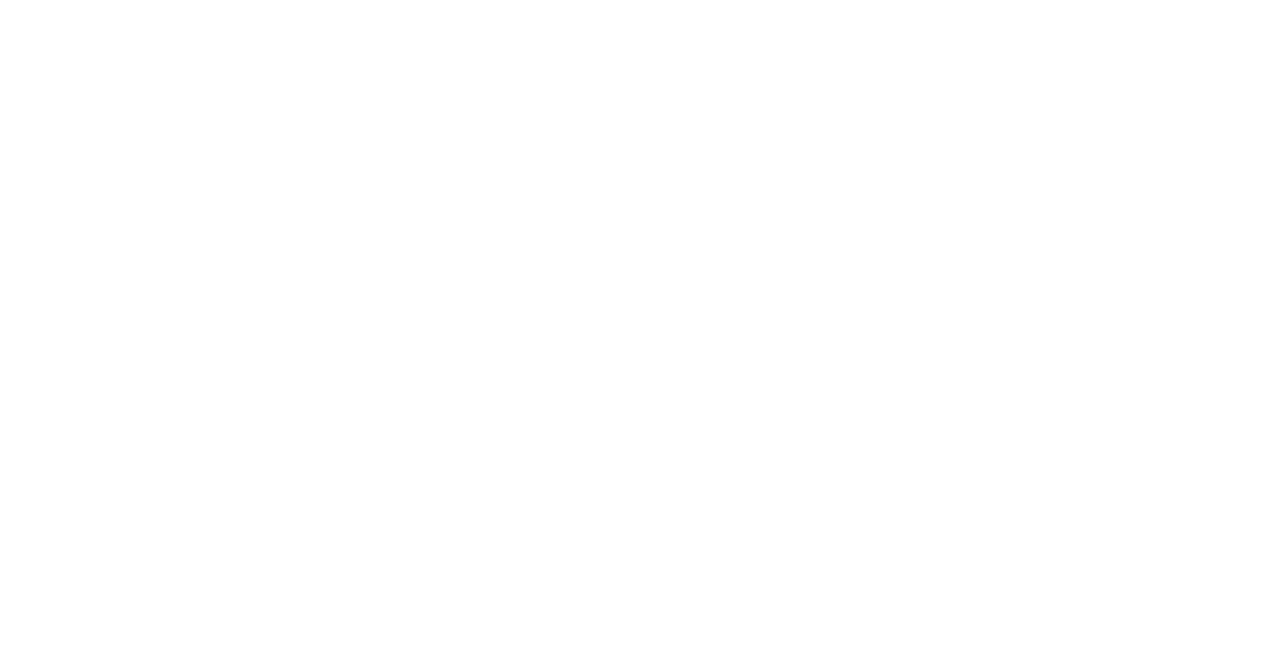
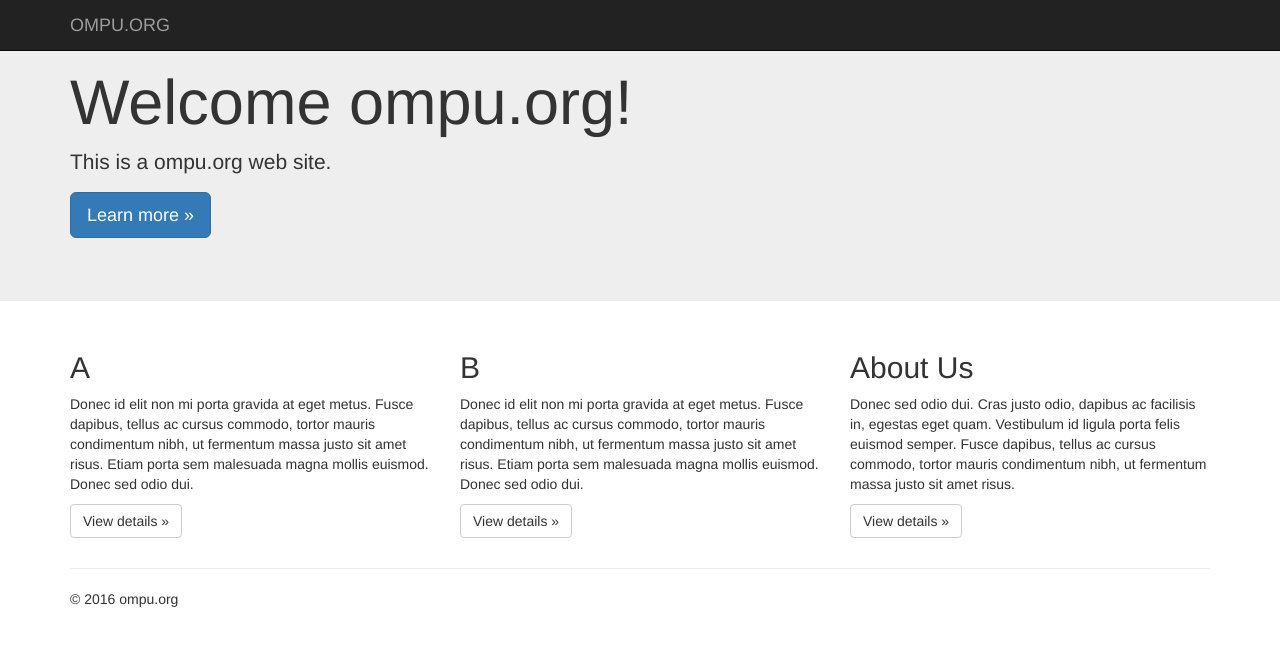
Before and after one commit to yoshihiro503/ompu, a plain HTML site: page index.html in a window 1280 px wide. Drawn offline with nearby package versions, Linux system fonts and the light colour scheme; a script that the page names is missing.

Commit message:
introduce twitter bootstrap

```diff
--- a/index.html
+++ b/index.html
@@ -1,34 +1,67 @@
 <!DOCTYPE html PUBLIC "-//W3C//DTD XHTML 1.0 Strict//EN" "http://www.w3.org/TR/xhtml1/DTD/xhtml1-strict.dtd">
 <html lang="ja" xmlns="http://www.w3.org/1999/xhtml">
+  <head>
+    <title>OMPU.ORG</title>
+    <link rel="stylesheet" href="https://maxcdn.bootstrapcdn.com/bootstrap/3.3.6/css/bootstrap.min.css" />
+    <script src="https://maxcdn.bootstrapcdn.com/bootstrap/3.3.6/js/bootstrap.min.js"></script>
+  </head>
   <body>
-  <!-- admax -->
-  <script src="http://adm.shinobi.jp/s/60f307063ed4b5769d6542b4762a1fc4"></script>
-  <!-- admax -->
-  <!-- admax -->
-  <script src="http://adm.shinobi.jp/s/60f307063ed4b5769d6542b4762a1fc4"></script>
-  <!-- admax -->
-  <!-- admax -->
-  <script src="http://adm.shinobi.jp/s/60f307063ed4b5769d6542b4762a1fc4"></script>
-  <!-- admax -->
-  <!-- admax -->
-  <script src="http://adm.shinobi.jp/s/60f307063ed4b5769d6542b4762a1fc4"></script>
-  <!-- admax -->
-  <!-- admax -->
-  <script src="http://adm.shinobi.jp/s/60f307063ed4b5769d6542b4762a1fc4"></script>
-  <!-- admax -->
 
-  <!-- admax for smart phone -->
-  <div class="admax-native" data-admax-id="e9ba6a318fc26fdc78e55490ca90b5c8"></div>
-  <!-- admax for smart phone -->
-  <!-- admax for smart phone -->
-  <div class="admax-native" data-admax-id="e9ba6a318fc26fdc78e55490ca90b5c8"></div>
-  <!-- admax for smart phone -->
-  <!-- admax for smart phone -->
-  <div class="admax-native" data-admax-id="e9ba6a318fc26fdc78e55490ca90b5c8"></div>
-  <!-- admax for smart phone -->
-  <!-- admax for smart phone -->
-  <div class="admax-native" data-admax-id="e9ba6a318fc26fdc78e55490ca90b5c8"></div>
-  <!-- admax for smart phone -->
+    <nav class="navbar navbar-inverse navbar-fixed-top">
+      <div class="container">
+        <div class="navbar-header">
+          <button type="button" class="navbar-toggle collapsed" data-toggle="collapse" data-target="#navbar" aria-expanded="false" aria-controls="navbar">
+            <span class="sr-only">Toggle navigation</span>
+            <span class="icon-bar"></span>
+            <span class="icon-bar"></span>
+            <span class="icon-bar"></span>
+          </button>
+          <a class="navbar-brand" href="#">OMPU.ORG</a>
+        </div>
+        <div id="navbar" class="navbar-collapse collapse">
+        </div><!--/.navbar-collapse -->
+      </div>
+    </nav>
+    <!-- Main jumbotron for a primary marketing message or call to action -->
+    <div class="jumbotron">
+      <div class="container">
+        <h1>Welcome ompu.org!</h1>
+        <p>This is a ompu.org web site.</p>
+        <p><a class="btn btn-primary btn-lg" href="#" role="button">Learn more &raquo;</a></p>
+      </div>
+    </div>
+
+    <div class="container">
+      <!-- Example row of columns -->
+      <div class="row">
+        <div class="col-md-4">
+          <h2>A</h2>
+          <p>Donec id elit non mi porta gravida at eget metus. Fusce dapibus, tellus ac cursus commodo, tortor mauris condimentum nibh, ut fermentum massa justo sit amet risus. Etiam porta sem malesuada magna mollis euismod. Donec sed odio dui. </p>
+          <p><a class="btn btn-default" href="#" role="button">View details &raquo;</a></p>
+        </div>
+        <div class="col-md-4">
+          <h2>B</h2>
+          <p>Donec id elit non mi porta gravida at eget metus. Fusce dapibus, tellus ac cursus commodo, tortor mauris condimentum nibh, ut fermentum massa justo sit amet risus. Etiam porta sem malesuada magna mollis euismod. Donec sed odio dui. </p>
+          <!-- admax -->
+          <script src="http://adm.shinobi.jp/s/60f307063ed4b5769d6542b4762a1fc4"></script>
+          <!-- admax -->
+          <p><a class="btn btn-default" href="#" role="button">View details &raquo;</a></p>
+       </div>
+        <div class="col-md-4">
+          <h2>About Us</h2>
+          <p>Donec sed odio dui. Cras justo odio, dapibus ac facilisis in, egestas eget quam. Vestibulum id ligula porta felis euismod semper. Fusce dapibus, tellus ac cursus commodo, tortor mauris condimentum nibh, ut fermentum massa justo sit amet risus.</p>
+          <p><a class="btn btn-default" href="#" role="button">View details &raquo;</a></p>
+        </div>
+      </div>
+
+      <hr>
+
+      <footer>
+        <p>&copy; 2016 ompu.org</p>
+      </footer>
+    </div> <!-- /container -->
+
+
   <!-- admax for smart phone -->
   <div class="admax-native" data-admax-id="e9ba6a318fc26fdc78e55490ca90b5c8"></div>
   <!-- admax for smart phone -->
```
